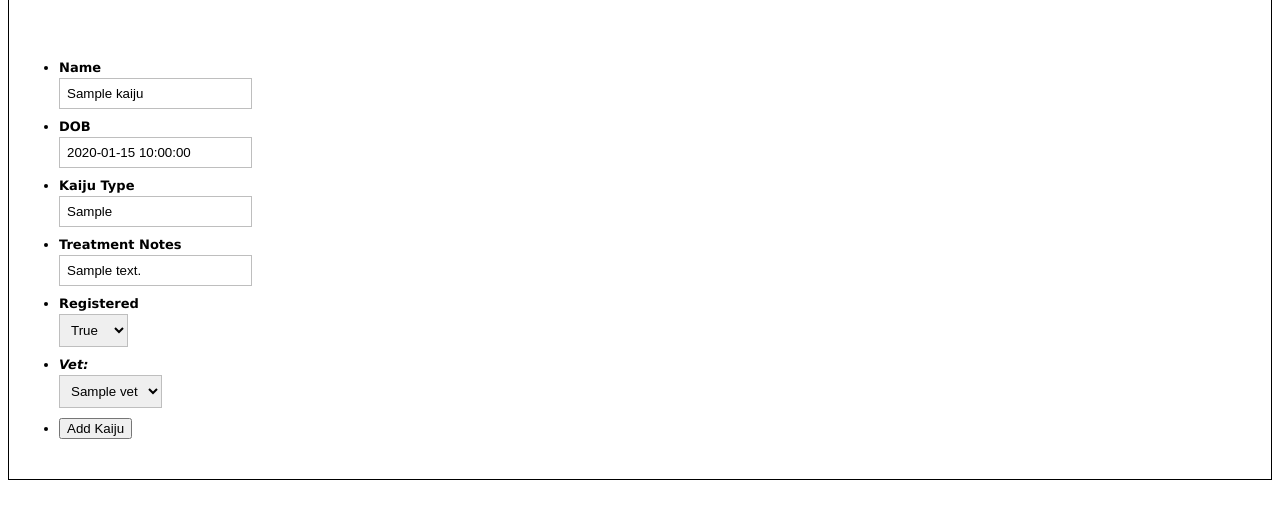
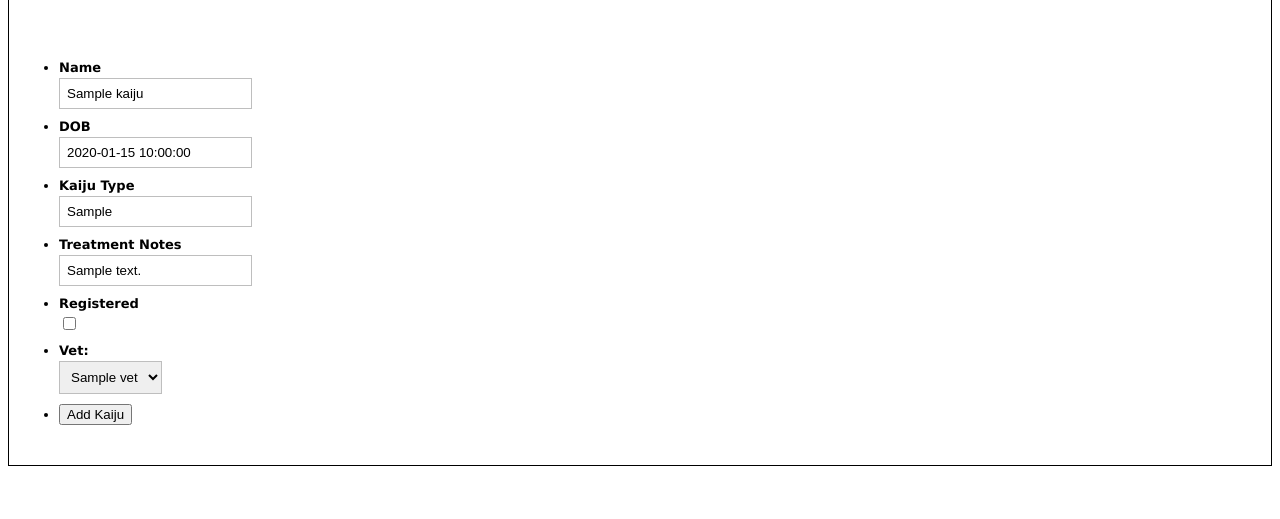
Before and after one commit to SinnottTM/codeclan_w5_vet_management_project, a Flask app: page /kaiju/edit in a window 1280 px wide. Shown: the part 115-634 px from the top of the page. Run offline with Flask 2, Linux system fonts and the light colour scheme; a database or web service that is not in the repository returns one stand-in record (values such as "Sample title"); some libraries are stand-ins or nearby versions.

Commit message:
70th - Diagrams Updated

```diff
--- a/vet_management_app/db/run_sql.py
+++ b/vet_management_app/db/run_sql.py
@@ -1,4 +1,3 @@
-# run_sql, appears to be working fine
 import psycopg2
 import psycopg2.extras as ext
 
--- a/vet_management_app/models/kaiju.py
+++ b/vet_management_app/models/kaiju.py
@@ -1,4 +1,3 @@
-#  Kaiju class, working fine
 class Kaiju:
     def __init__(self, name, dob, kaiju_type, treatment_notes, vet, registered = False, id = None):
         self.id = id
--- a/vet_management_app/models/vet.py
+++ b/vet_management_app/models/vet.py
@@ -1,4 +1,3 @@
-#  Vet class, working fine
 class Vet:
     def __init__(self, name, id = None):
         self.id = id
--- a/vet_management_app/templates/kaiju/edit.html
+++ b/vet_management_app/templates/kaiju/edit.html
@@ -23,11 +23,8 @@
         <input type="text" id="treatment_notes" name="treatment_notes" value="{{kaiju.treatment_notes}}" required autofocus>
       </li>
       <li>
-        <label>Registered</label><i id="registered" name="registered" value="{{kaiju.registered}}" required autofocus>
-        <select name="field4" class="field-select">
-          <option value="True">True</option>
-          <option value="False">False</option>
-        </select>
+        <label>Registered</label><input type="checkbox" id="registered" name="registered" value="{{kaiju.registered}}" required
+          autofocus>
       </li>
       <li>
         <div>
```
Also changed, not shown: vet_management_app/templates/kaiju/new.html (+2 -6 lines).
